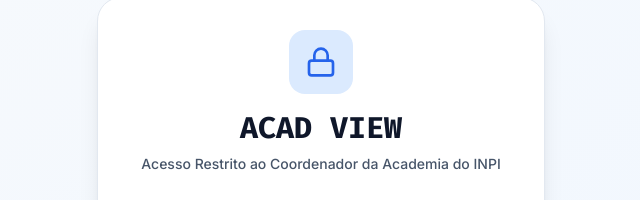
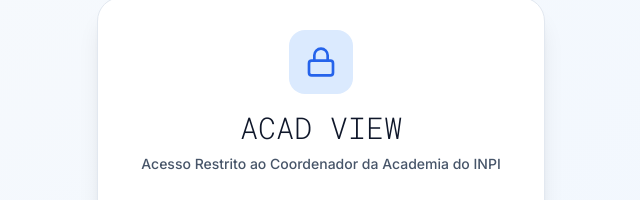
Before and after one commit to dmenezes007/acad-news, a React (Vite) app: page / in a window 1280 px wide. Shown: the part 205-405 px from the top of the page, without its empty margins (319-959 px from the left). Built offline with nearby package versions, Linux system fonts and the light colour scheme.

Commit message:
Substitui Fira Mono por Roboto Mono Light 300

```diff
--- a/App.tsx
+++ b/App.tsx
@@ -53,7 +53,7 @@ const App: React.FC = () => {
   const renderHome = () => (
     <div className="space-y-12 max-w-7xl mx-auto">
       <header className="space-y-2">
-        <h1 className="text-4xl font-extrabold text-slate-900 tracking-tight" style={{ fontFamily: 'Fira Mono, monospace' }}>
+        <h1 className="text-4xl font-extrabold text-slate-900 tracking-tight" style={{ fontFamily: 'Roboto Mono, monospace', fontWeight: 300 }}>
           ACAD VIEW
         </h1>
         <p className="text-lg text-slate-500 font-medium leading-relaxed">
--- a/components/Login.tsx
+++ b/components/Login.tsx
@@ -42,7 +42,7 @@ const Login: React.FC<LoginProps> = ({ onLogin }) => {
             <div className="w-16 h-16 bg-blue-100 text-blue-600 rounded-2xl flex items-center justify-center mx-auto mb-4">
               <Lock size={32} />
             </div>
-            <h1 className="text-3xl font-bold text-slate-900 mb-2" style={{ fontFamily: 'Fira Mono, monospace' }}>
+            <h1 className="text-3xl font-bold text-slate-900 mb-2" style={{ fontFamily: 'Roboto Mono, monospace', fontWeight: 300 }}>
               ACAD VIEW
             </h1>
             <p className="text-sm text-slate-600 font-medium">
--- a/index.html
+++ b/index.html
@@ -6,7 +6,7 @@
     <meta name="viewport" content="width=device-width, initial-scale=1.0" />
     <title>ACAD VIEW - Academia do INPI</title>
     <script src="https://cdn.tailwindcss.com"></script>
-    <link href="https://fonts.googleapis.com/css2?family=Inter:wght@300;400;500;600;700;800;900&family=Fira+Mono:wght@400;500;700&display=swap" rel="stylesheet">
+    <link href="https://fonts.googleapis.com/css2?family=Inter:wght@300;400;500;600;700;800;900&family=Roboto+Mono:wght@300&display=swap" rel="stylesheet">
     <style>
       body {
         font-family: 'Inter', sans-serif;
@@ -16,8 +16,9 @@
           linear-gradient(90deg, rgba(148, 163, 184, 0.1) 1px, transparent 1px);
         background-size: 40px 40px;
       }
-      .font-fira-mono {
-        font-family: 'Fira Mono', monospace;
+      .font-roboto-mono {
+        font-family: 'Roboto Mono', monospace;
+        font-weight: 300;
       }
       .pulse-green {
         box-shadow: 0 0 0 0 rgba(34, 197, 94, 0.7);
```
